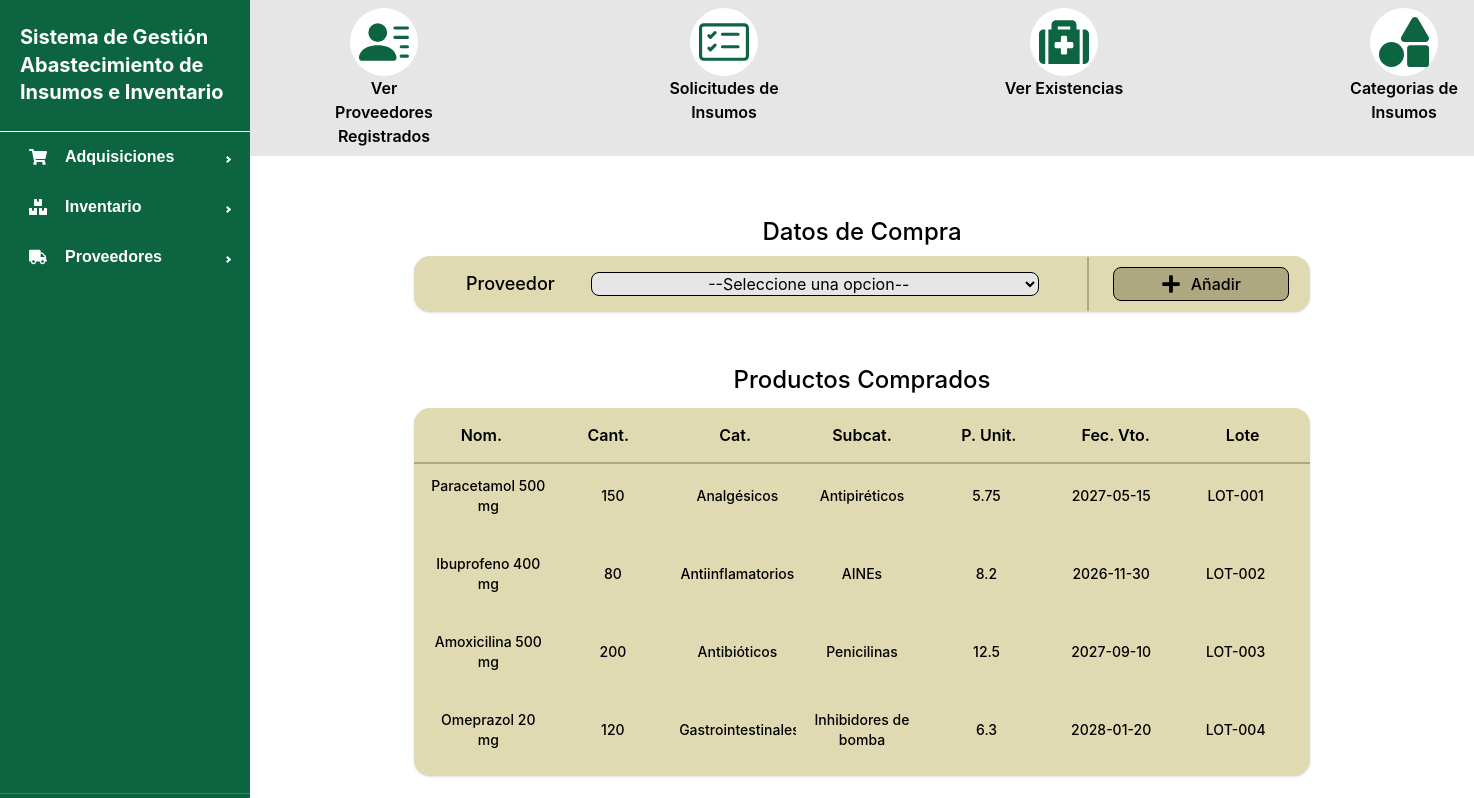
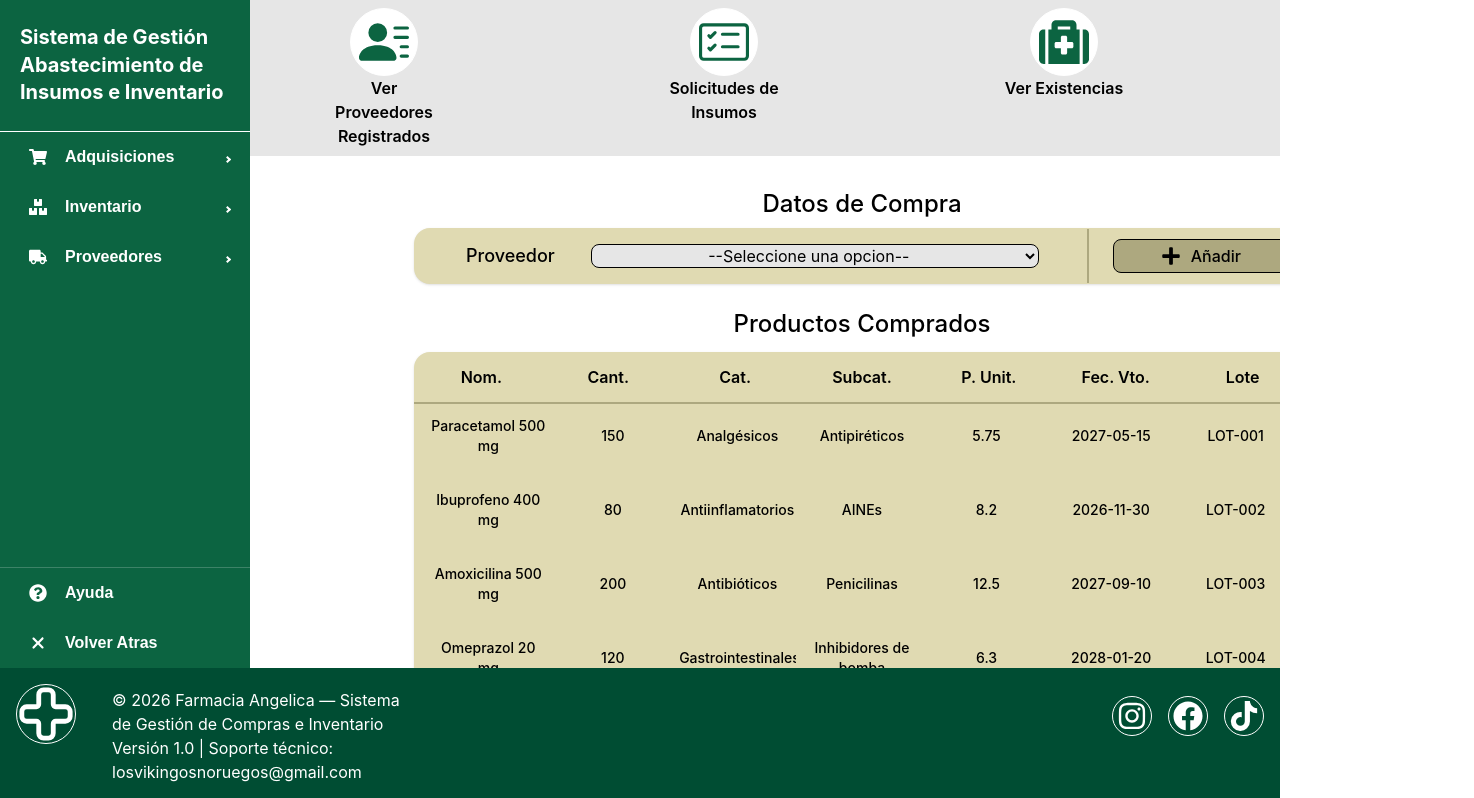
Before and after one commit to gg1700/Sistema-Farmacias-Independientes-Frontend, a React (Vite) app: page /test in a window 1280 px wide. Shown: the top 798 px of the page, 1474 px wide, since content can reach past the window. Built offline with nearby package versions, Linux system fonts and the light colour scheme.

Commit message:
feat: update layout styles for improved responsiveness and consistency across components

```diff
--- a/src/components/features/RegisterTable.tsx
+++ b/src/components/features/RegisterTable.tsx
@@ -19,7 +19,7 @@ function RegisterTable({ subtitle, header, registers, pagination }: any) {
   return (
     <section className="flex flex-col justify-center items-center p-3">
       <h2 className="text-black text-center font-medium text-2xl p-3">{subtitle}</h2>
-      <div className="bg-modals grid w-4xl rounded-2xl shadow-sm h-92" lang="es">
+      <div className="bg-modals grid w-4xl rounded-2xl shadow-sm h-87" lang="es">
         <ul className="grid grid-cols-7 gap-2 text-center items-center p-2 border-b-2 border-[#ADA87F]">
           {
             header.map((h: any) => (
--- a/src/components/features/SearchSelector.tsx
+++ b/src/components/features/SearchSelector.tsx
@@ -8,7 +8,7 @@ function SearchSelector({ subtitle, dropDownProps, actionButtonProps }: SearchSe
 
   return (
     <>
-      <section className="flex flex-col justify-center items-center m-7">
+      <section className="flex flex-col justify-center items-center">
         <h2 className="text-black text-center font-medium text-2xl p-2">{subtitle}</h2>
         <div className="bg-modals flex items-center w-4xl h-14 rounded-2xl py-4 px-6 gap-1 shadow-sm">
           <div>
--- a/src/components/layouts/Layout.tsx
+++ b/src/components/layouts/Layout.tsx
@@ -4,9 +4,9 @@ import Header from './Header';
 import SidebarOptions from './Sidebar';
 
 const styles = {
-    pageContainer: "flex flex-col min-h-screen",
-    bodyContainer: "flex flex-1",
-    mainContent: "flex-1 flex flex-col",
+    pageContainer: "flex flex-col h-screen overflow-hidden",
+    bodyContainer: "flex flex-1 min-h-0",
+    mainContent: "flex-1 flex flex-col min-h-0",
     pageContent: "flex-1 p-6 bg-background",
 }
 
--- a/src/pages/MainMenu.tsx
+++ b/src/pages/MainMenu.tsx
@@ -2,7 +2,7 @@ import LiveLogo from "../components/ui/LiveLogo";
 
 function MainMenu() {
   return (
-    <section className="flex flex-col items-center justify-center h-screen gap-8 p-8">
+    <section className="flex flex-col items-center justify-center h-full gap-8 p-8">
       <LiveLogo></LiveLogo>
     </section>
   );
--- a/src/pages/SupplierManagment.tsx
+++ b/src/pages/SupplierManagment.tsx
@@ -15,7 +15,7 @@ function SupplierManagmentPage() {
       </OptionButton>
       */}
 
-      <section className="flex flex-col justify-center items-center gap-8 h-screen p-8">
+      <section className="flex flex-col justify-center items-center gap-8 h-full p-8">
         <OptionWorkSpace options={optionList.slice(0, 3)}>
         </OptionWorkSpace>
       </section>
--- a/src/pages/SupplyCategoryManagment.tsx
+++ b/src/pages/SupplyCategoryManagment.tsx
@@ -3,7 +3,7 @@ import OptionWorkSpace from "../components/features/OptionWorkSpace";
 
 function SupplyCategoryManagment() {
   return (
-    <section className="flex flex-col justify-center items-center h-screen gap-8 p-8">
+    <section className="flex flex-col justify-center items-center h-full gap-8 p-8">
       <OptionWorkSpace options={optionList.slice(5, 7)}>
       </OptionWorkSpace>
     </section>
--- a/src/pages/SupplyRequestsManagement.tsx
+++ b/src/pages/SupplyRequestsManagement.tsx
@@ -4,7 +4,7 @@ import OptionWorkSpace from "../components/features/OptionWorkSpace";
 function SupplyRequestsManagment() {
   console.log(optionList.slice(4, 6));
   return (
-    <section className="flex flex-col justify-center items-center gap-8 h-screen p-8">
+    <section className="flex flex-col justify-center items-center gap-8 h-full p-8">
       <OptionWorkSpace options={optionList.slice(3, 5)}>
       </OptionWorkSpace>
     </section>
--- a/src/pages/Test.tsx
+++ b/src/pages/Test.tsx
@@ -1,15 +1,11 @@
 import { IoMdSave } from "react-icons/io";
-import ActionButton from "../components/ui/ActionButton";
 import { FaPlus } from "react-icons/fa";
-//import DropDown from "../components/ui/DropDown";
-//import ActionButton from "../components/ui/ActionButton";
 import SearchSelector from "../components/features/SearchSelector";
 import { supplyList } from "../constants/supplies";
 import RegisterTable from "../components/features/RegisterTable";
 import { DropDownProps } from "../types/DropDown.types";
 import { ActionButtonProps } from "../types/ActionButton.types";
 import { Supplies } from "../types/RegisterTable.types";
-import { useState } from "react";
 
 function Test() {
   const dropDown : DropDownProps = {
@@ -41,12 +37,12 @@ function Test() {
   const testHeader = ["Nom.", "Cant.", "Cat.", "Subcat.", "P. Unit.", "Fec. Vto.", "Lote"];
 
   return (
-    <>
+    <section className="flex flex-col justify-center items-center h-full">
       <SearchSelector subtitle="Datos de Compra" dropDownProps={dropDown} actionButtonProps={actionButton}>
       </SearchSelector>
       <RegisterTable subtitle={"Productos Comprados"} header={testHeader} registers={newSupplyList} pagination={4}>
       </RegisterTable>
-    </>
+    </section>
   );
 }
 
```
